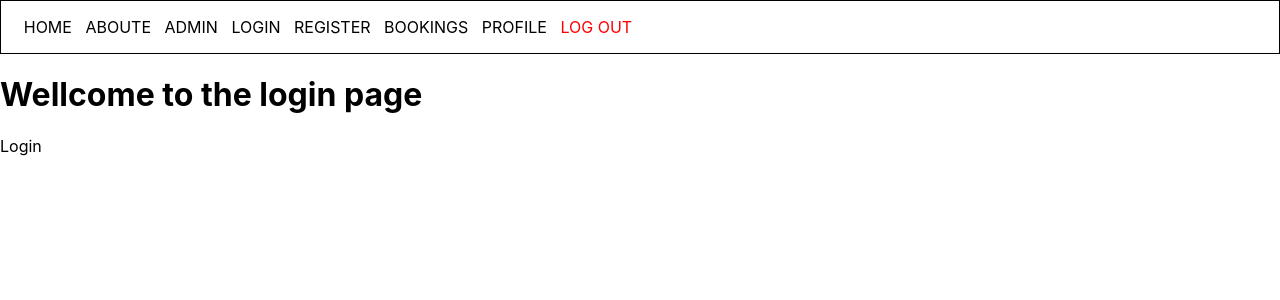
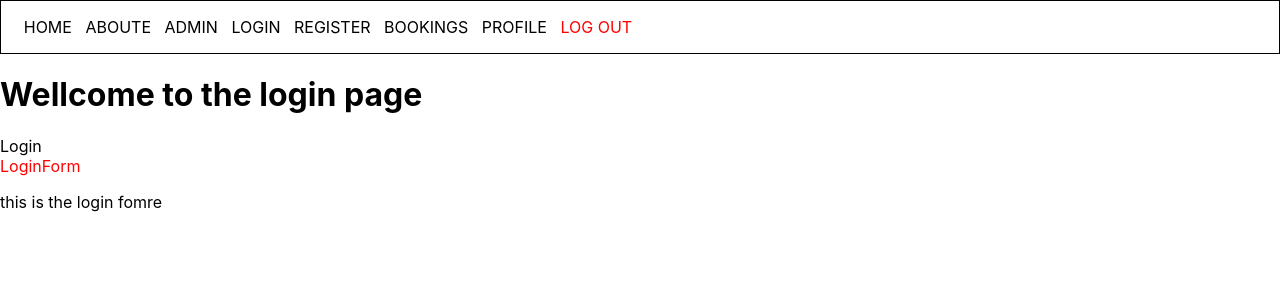
Before and after one commit to BucoTEC/booking-frontend, a Next.js app: page /auth/login in a window 1280 px wide. Shown: the top 300 px of the page. Built offline with nearby package versions, Linux system fonts and the light colour scheme.

Commit message:
add login form component

```diff
--- a/ui/pageviews/login/Login.js
+++ b/ui/pageviews/login/Login.js
@@ -1,9 +1,12 @@
 import React from "react";
+
+import LoginForm from "./loginForm/LoginForm";
 
 function Login() {
 	return (
 		<>
 			<div>Login</div>
+			<LoginForm />
 		</>
 	);
 }
--- /dev/null
+++ b/ui/pageviews/login/loginForm/LoginForm.js
@@ -0,0 +1,14 @@
+import React from "react";
+
+import cl from "./LoginForm.module.scss";
+
+function LoginForm() {
+	return (
+		<>
+			<div className={cl.header}>LoginForm</div>
+			<p>this is the login fomre</p>
+		</>
+	);
+}
+
+export default LoginForm;
--- /dev/null
+++ b/ui/pageviews/login/loginForm/LoginForm.module.scss
@@ -0,0 +1,3 @@
+.header {
+	color: red;
+}
```
